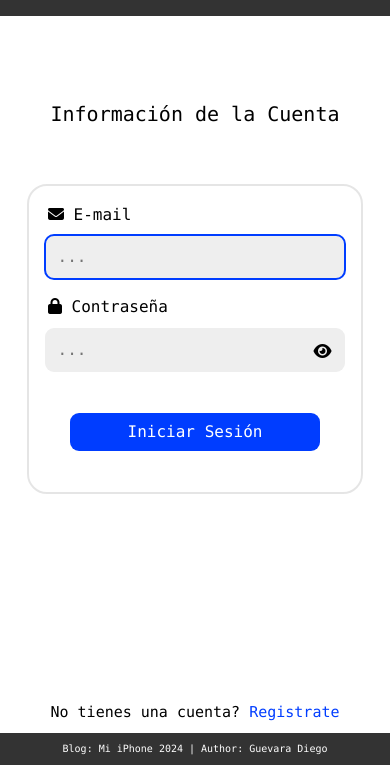
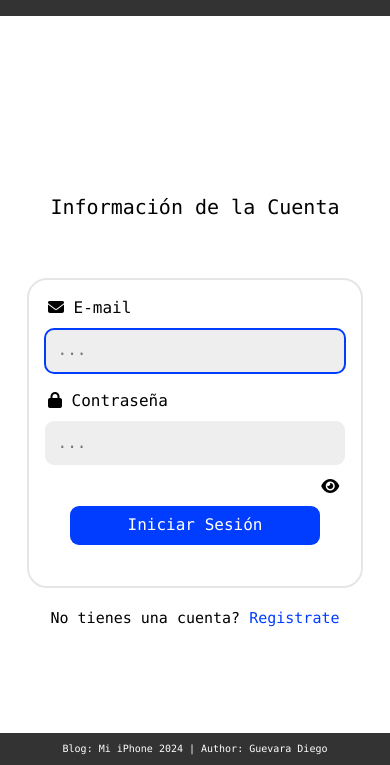
Before and after one commit to Diebut/Diebut.github.io, a website: page index.html in a window 390 px wide. Shown: the part 96-861 px from the top of the page. Drawn offline with Linux system fonts and the light colour scheme.

Commit message:
edita media

```diff
--- a/Css/index.css
+++ b/Css/index.css
@@ -140,7 +140,7 @@ header, footer {
     padding: 1em;
 }
 
-@media (max-width: 600px) {
+@media (max-width: 400px) {
     section {
         padding: 0.5em;
         height: 85dvh;
@@ -159,13 +159,13 @@ header, footer {
         padding: 1em;
         width: 90%;
         max-width: none;
-        margin-bottom: 50%;
+        /* margin-bottom: 50%; */
         /* background-color:#003DFF ; */
     }
 
     .toggle-password {
-        right: 15%;
-        top: 53%;
+        right: 13%;
+        top: 69%;
     }
 
     section h1 {
```
